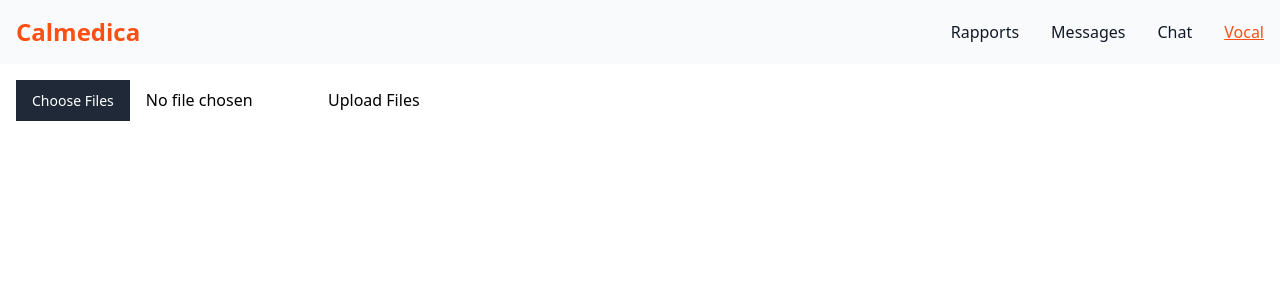
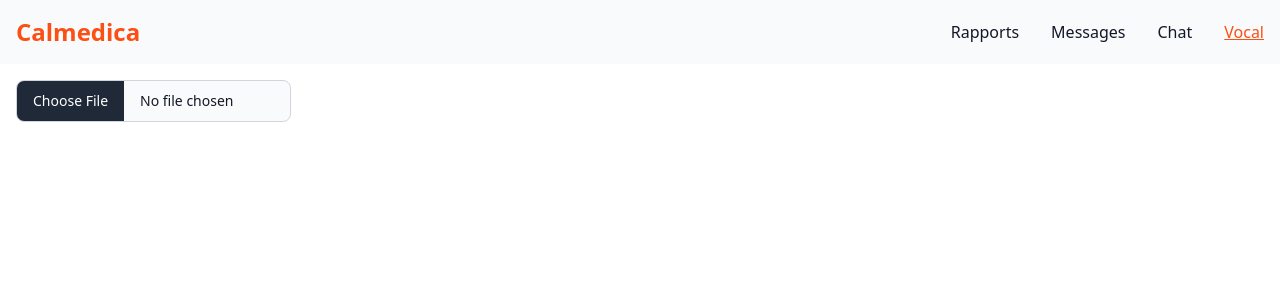
Before and after one commit to TheoBourdel/hackathon, a React (Create React App) app in the folder client/: page /vocal in a window 1280 px wide. Shown: the top 300 px of the page. Built offline with nearby package versions, Linux system fonts and the light colour scheme; no server answers; what @mistralai/mistralai would draw is missing.

Commit message:
hotfix(vocal): fix vocal

```diff
--- a/client/src/components/Vocal/Vocal.js
+++ b/client/src/components/Vocal/Vocal.js
@@ -1,6 +1,7 @@
 import React, { useState } from 'react';
 import axios from 'axios';
 import MistralClient from '@mistralai/mistralai';
+import { Button, FileInput, Label } from "flowbite-react";
 
 const Vocal = () => {
   const [files, setFiles] = useState([]);
@@ -8,12 +9,10 @@ const Vocal = () => {
   const [loading, setLoading] = useState(false);
   const [error, setError] = useState(null);
 
-  // Fonction pour gérer le changement de fichier
   const handleFileChange = (e) => {
     setFiles(e.target.files);
   };
 
-  // Fonction pour envoyer les fichiers à l'API
   const uploadFiles = async (formData) => {
     const url = 'https://api.hume.ai/v0/batch/jobs';
     const apiKey = 'oJeRhCaUXpg18g2NZC0yKouNoOurmfoTXNkPSHFEnw9hi9dR';
@@ -34,8 +33,6 @@ const Vocal = () => {
     } catch (err) {
       setError('Error uploading files');
       console.error(err);
-    } finally {
-      setLoading(false);
     }
   };
 
@@ -81,8 +78,8 @@ const Vocal = () => {
 
         const jobId = await uploadFiles(formData);
         if (jobId) {
-                await new Promise(resolve => setTimeout(resolve, 10000));
-                await getPredictions(jobId);
+          await new Promise(resolve => setTimeout(resolve, 10000));
+          await getPredictions(jobId);
         }
     } catch (err) {
         setError('Error handling upload');
@@ -104,7 +101,7 @@ const Vocal = () => {
           { role: 'user', content: JSON.stringify(humeReport) }
         ],
     });
-
+    setLoading(false);
     const responseContent = chatResponse.choices[0].message.content;
     console.log("Content: " + responseContent);
   }
@@ -112,13 +109,10 @@ const Vocal = () => {
   const calculateAverageEmotions = (report) => {
     const averageEmotions = {};
 
-    // Parcourir chaque objet dans humeReport
     report.forEach((item) => {
-      // Parcourir chaque émotion dans item.emotions
       item.emotions.forEach((emotion) => {
         const { name, score } = emotion;
 
-        // Initialiser l'accumulateur s'il n'existe pas encore
         if (!averageEmotions[name]) {
           averageEmotions[name] = {
             totalScore: 0,
@@ -127,13 +121,11 @@ const Vocal = () => {
           };
         }
 
-        // Ajouter le score à totalScore et incrémenter le compteur
         averageEmotions[name].totalScore += score;
         averageEmotions[name].count++;
       });
     });
 
-    // Calculer la moyenne pour chaque émotion
     Object.keys(averageEmotions).forEach((emotionName) => {
       const { totalScore, count } = averageEmotions[emotionName];
       averageEmotions[emotionName].averageScore = totalScore / count;
@@ -144,13 +136,15 @@ const Vocal = () => {
 
 
   return (
-    <div>
-      <input type="file" multiple onChange={handleFileChange} />
-      <button onClick={handleUpload} disabled={loading}>
-        {loading ? 'Uploading...' : 'Upload Files'}
-      </button>
-      {error && <p>{error}</p>}
-      {response && <pre>{JSON.stringify(response, null, 2)}</pre>}
+    <div className='w-max flex flex-row gap-2'>
+      <FileInput id="file-upload" onChange={handleFileChange} />
+        {
+          files.length > 0 && (
+            <Button color='gray' onClick={handleUpload} disabled={loading}>
+              {loading ? 'Détection des émotions...' : 'Upload Files'}
+            </Button>
+          )
+        }
     </div>
   );
 };
```
Also changed, not shown: 2 other files (tests, documents, lock files or other folders).
